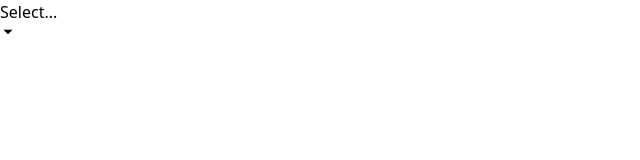
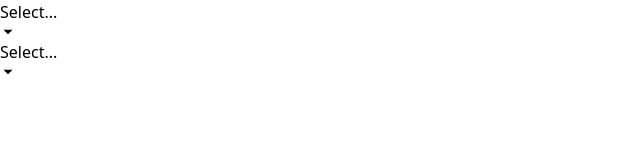
Before and after one commit to sksamassa/components, a React (Vite) app: page / in a window 1280 px wide. Shown: the top 160 px of the page, without its empty margins (0-640 px from the left). Built offline with nearby package versions, Linux system fonts and the light colour scheme.

Commit message:
add a panel component to drowpdown

```diff
--- a/src/components/DropDown.jsx
+++ b/src/components/DropDown.jsx
@@ -1,9 +1,25 @@
-import { useState } from "react";
+import { useState, useEffect, useRef } from "react";
 import { GoTriangleDown } from "react-icons/go";
 import { GoTriangleUp } from "react-icons/go";
+import Panel from "./Panel";
 
 export default function DropDown({ options, value, onChange }) {
   const [isOpen, setIsOpen] = useState(false);
+  const dropdownRef = useRef(null);
+
+  useEffect(() => {
+    const handler = (event) => {
+      if (!dropdownRef?.current.contains(event.target)) {
+        setIsOpen(false);
+      }
+    };
+
+    document.addEventListener("click", handler, true);
+
+    return () => {
+      document.removeEventListener("click", handler);
+    };
+  }, []);
 
   const handleClick = () => {
     setIsOpen((currentIsOpen) => !currentIsOpen);
@@ -19,7 +35,11 @@
   const renderedOptions = options.map((option, index) => {
     return (
       <div>
-        <div onClick={() => handleOptionClick(option)} key={option.value}>
+        <div
+          className="w-full transition-all duration-150 hover:bg-gray-100"
+          onClick={() => handleOptionClick(option)}
+          key={option.value}
+        >
           {option.label}
         </div>
       </div>
@@ -31,17 +51,17 @@
   const icon = isOpen ? <GoTriangleUp /> : <GoTriangleDown />;
 
   return (
-    <div className="w-48 relative">
-      <div
-        className="flex justify-between items-center gap-x-4 bg-gray-100 p-4 rounded-t-md cursor-pointer w-full"
+    <div ref={dropdownRef} className="w-48 relative">
+      <Panel
+        className="flex justify-between items-center gap-x-4 bg-gray-100 rounded-t-md"
         onClick={handleClick}
       >
         {content} {icon}
-      </div>
+      </Panel>
       {isOpen && (
-        <div className="absolute top-full border bg-white border-gray-100 shadow-md p-4 w-full rounded-b-md cursor-pointer">
+        <Panel className="absolute top-full border bg-white border-gray-100 shadow-md rounded-b-md">
           {renderedOptions}
-        </div>
+        </Panel>
       )}
     </div>
   );
--- /dev/null
+++ b/src/components/Panel.jsx
@@ -0,0 +1,10 @@
+import classNames from "classnames";
+
+export default function Panel({ children, className, ...rest }) {
+  const finalClassName = classNames("p-4 cursor-pointer w-full", className);
+  return (
+    <div {...rest} className={finalClassName}>
+      {children}
+    </div>
+  );
+}
--- a/src/pages/DropDownPage.jsx
+++ b/src/pages/DropDownPage.jsx
@@ -15,6 +15,9 @@
   };
 
   return (
-    <DropDown options={options} value={selected} onChange={handleSelect} />
+    <div className="flex">
+      <DropDown options={options} value={selected} onChange={handleSelect} />
+      <DropDown options={options} value={selected} onChange={handleSelect} />
+    </div>
   );
 }
```
